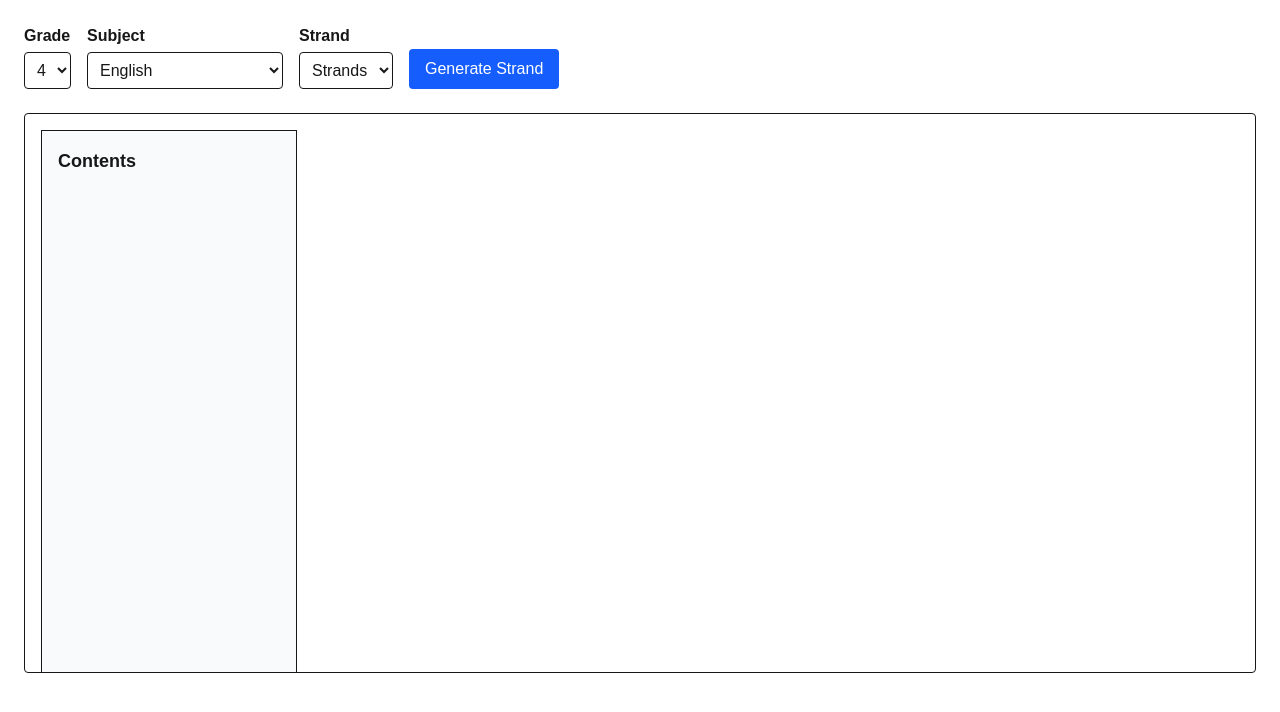
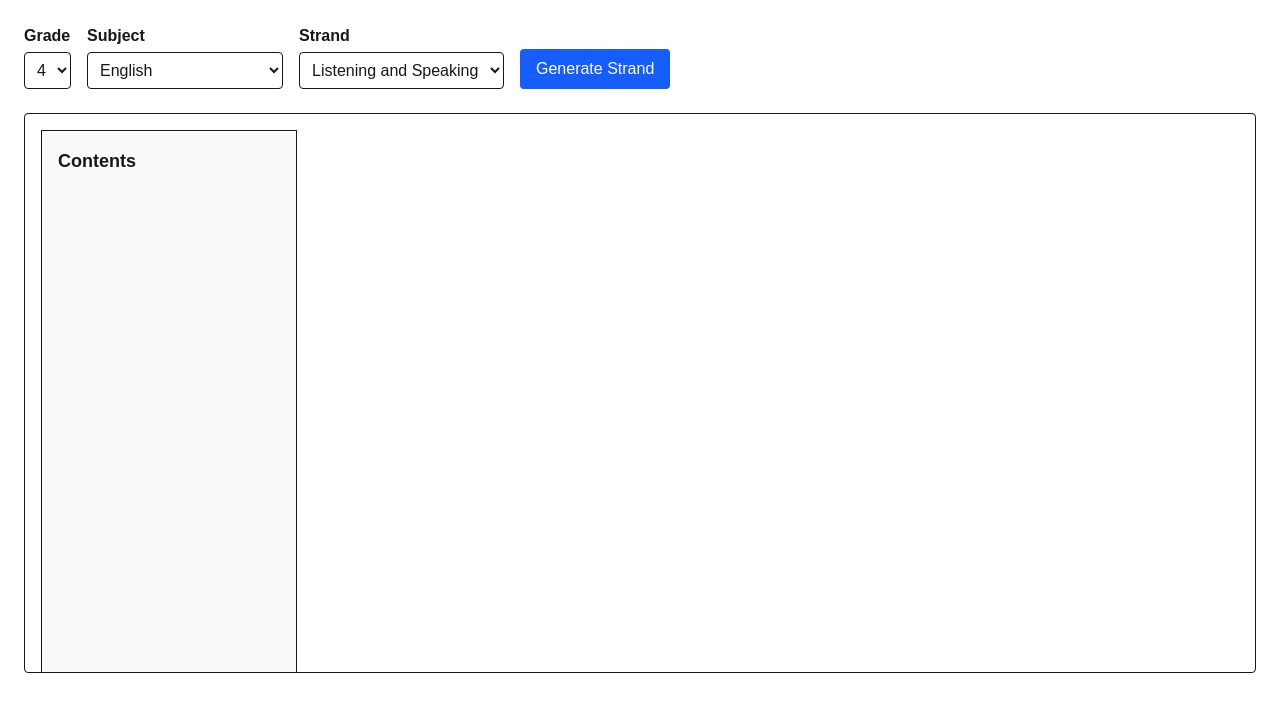
Before and after one commit to Code-Assassin-Fred/React-content-rendering-tool, a Next.js app: page /generate in a window 1280 px wide. Shown: the top 712 px of the page. Built offline with nearby package versions, Linux system fonts and the light colour scheme.

Commit message:
update page.tsx to render the content json well

```diff
--- a/app/generate/page.tsx
+++ b/app/generate/page.tsx
@@ -1,19 +1,28 @@
-// app/generate/page.tsx
 "use client";
 import { useState, useEffect } from "react";
 import TextbookRenderer from "@/components/TextbookRenderer";
+import contentJson from "@/content.json";
 
-// Load the content.json dynamically
-import contentJson from "@/content.json";
+// ---- Types ----
+interface SubStrand {
+  Outcomes: string[];
+}
+
+interface Strand {
+  SubStrands: Record<string, SubStrand>;
+}
+
+interface Subject {
+  Strands: Record<string, Strand>;
+}
 
 interface GradeMap {
   [grade: string]: {
-    [subject: string]: {
-      SubStrands: Record<string, any>;
-    };
+    [subject: string]: Subject;
   };
 }
 
+// ---- Component ----
 export default function GeneratePage() {
   const grades = Object.keys(contentJson);
 
@@ -28,23 +37,29 @@ export default function GeneratePage() {
   const [mode, setMode] = useState<"Learner" | "Teacher">("Learner");
   const [loading, setLoading] = useState(false);
 
-  // Update subjects when grade changes
+  // ---- Update subjects when grade changes ----
   useEffect(() => {
     if (!selectedGrade) return;
-    const subjectsList = Object.keys((contentJson as GradeMap)[selectedGrade] || {});
+
+    const subjectsList = Object.keys(
+      (contentJson as GradeMap)[selectedGrade] || {}
+    );
     setSubjects(subjectsList);
     setSelectedSubject(subjectsList[0] || "");
   }, [selectedGrade]);
 
-  // Update strands when subject changes
+  // ---- Update strands when subject changes ----
   useEffect(() => {
     if (!selectedGrade || !selectedSubject) return;
-    const strandsObj = (contentJson as GradeMap)[selectedGrade][selectedSubject];
+
+    const strandsObj =
+      (contentJson as GradeMap)[selectedGrade][selectedSubject].Strands;
     const strandsList = Object.keys(strandsObj || {});
     setStrands(strandsList);
     setSelectedStrand(strandsList[0] || "");
   }, [selectedGrade, selectedSubject]);
 
+  // ---- Generate strand ----
   const generateStrand = async () => {
     if (!selectedGrade || !selectedSubject || !selectedStrand) return;
     setLoading(true);
@@ -57,8 +72,8 @@ export default function GeneratePage() {
         body: JSON.stringify({
           grade: selectedGrade,
           subject: selectedSubject,
-          strand: selectedStrand
-        })
+          strand: selectedStrand,
+        }),
       });
       const data = await res.json();
 
@@ -73,6 +88,7 @@ export default function GeneratePage() {
     }
   };
 
+  // ---- Render ----
   return (
     <div className="p-6 flex flex-col gap-6">
       {/* Controls */}
@@ -88,7 +104,9 @@ export default function GeneratePage() {
               className="border rounded p-2"
             >
               {grades.map((g) => (
-                <option key={g} value={g}>{g}</option>
+                <option key={g} value={g}>
+                  {g}
+                </option>
               ))}
             </select>
           </div>
@@ -102,7 +120,9 @@ export default function GeneratePage() {
               className="border rounded p-2"
             >
               {subjects.map((s) => (
-                <option key={s} value={s}>{s}</option>
+                <option key={s} value={s}>
+                  {s}
+                </option>
               ))}
             </select>
           </div>
@@ -116,7 +136,9 @@ export default function GeneratePage() {
               className="border rounded p-2"
             >
               {strands.map((s) => (
-                <option key={s} value={s}>{s}</option>
+                <option key={s} value={s}>
+                  {s}
+                </option>
               ))}
             </select>
           </div>
@@ -138,13 +160,17 @@ export default function GeneratePage() {
       {(learnerHtml || teacherHtml) && (
         <div className="flex gap-4">
           <button
-            className={`px-3 py-1 rounded ${mode === "Learner" ? "bg-blue-600 text-white" : "border"}`}
+            className={`px-3 py-1 rounded ${
+              mode === "Learner" ? "bg-blue-600 text-white" : "border"
+            }`}
             onClick={() => setMode("Learner")}
           >
             Learner's Book
           </button>
           <button
-            className={`px-3 py-1 rounded ${mode === "Teacher" ? "bg-blue-600 text-white" : "border"}`}
+            className={`px-3 py-1 rounded ${
+              mode === "Teacher" ? "bg-blue-600 text-white" : "border"
+            }`}
             onClick={() => setMode("Teacher")}
           >
             Teacher's Guide
@@ -154,7 +180,9 @@ export default function GeneratePage() {
 
       {/* Render HTML */}
       <div className="border rounded p-4 overflow-auto h-[70vh]">
-        <TextbookRenderer content={mode === "Learner" ? learnerHtml : teacherHtml} />
+        <TextbookRenderer
+          content={mode === "Learner" ? learnerHtml : teacherHtml}
+        />
       </div>
     </div>
   );
```
